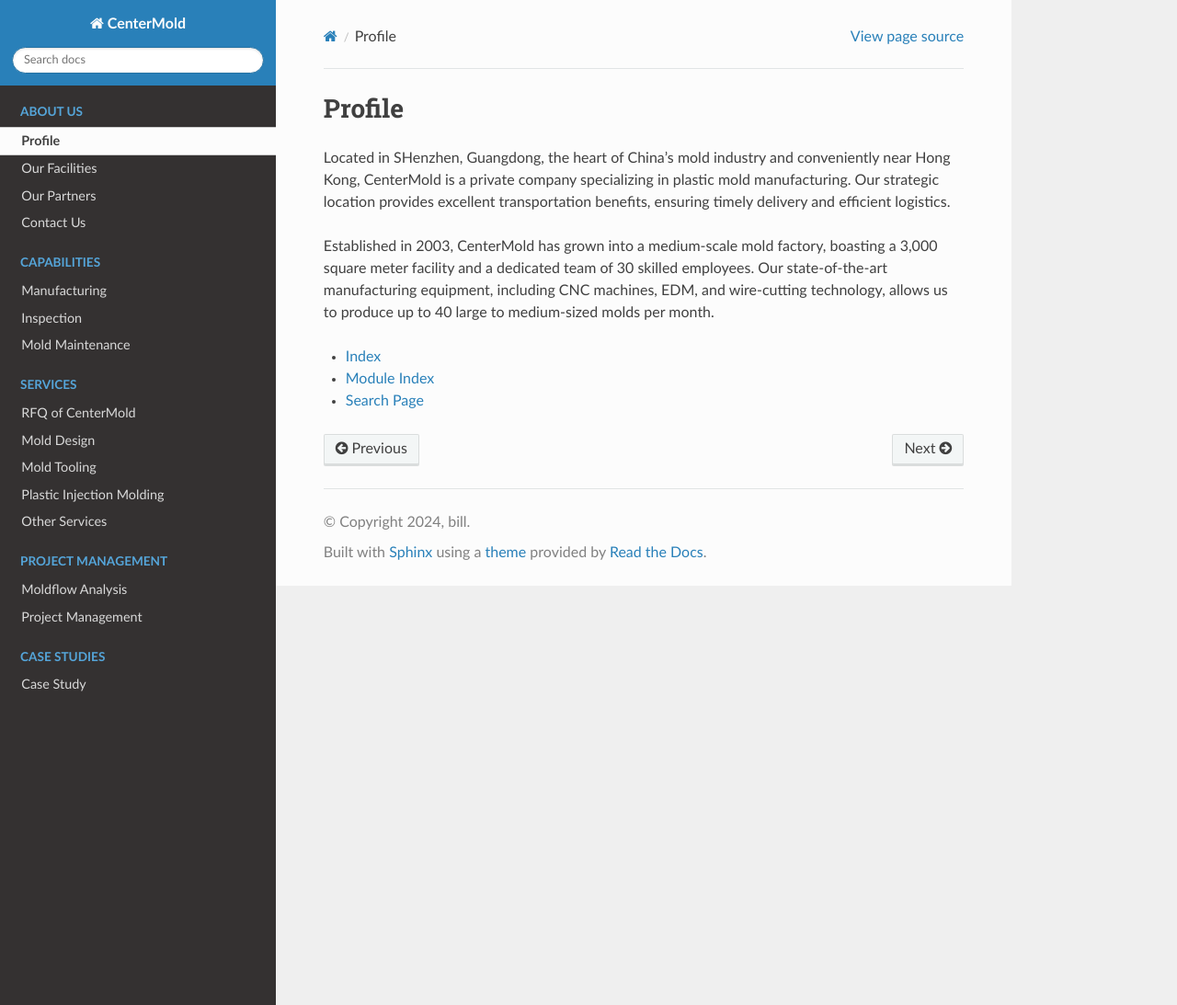
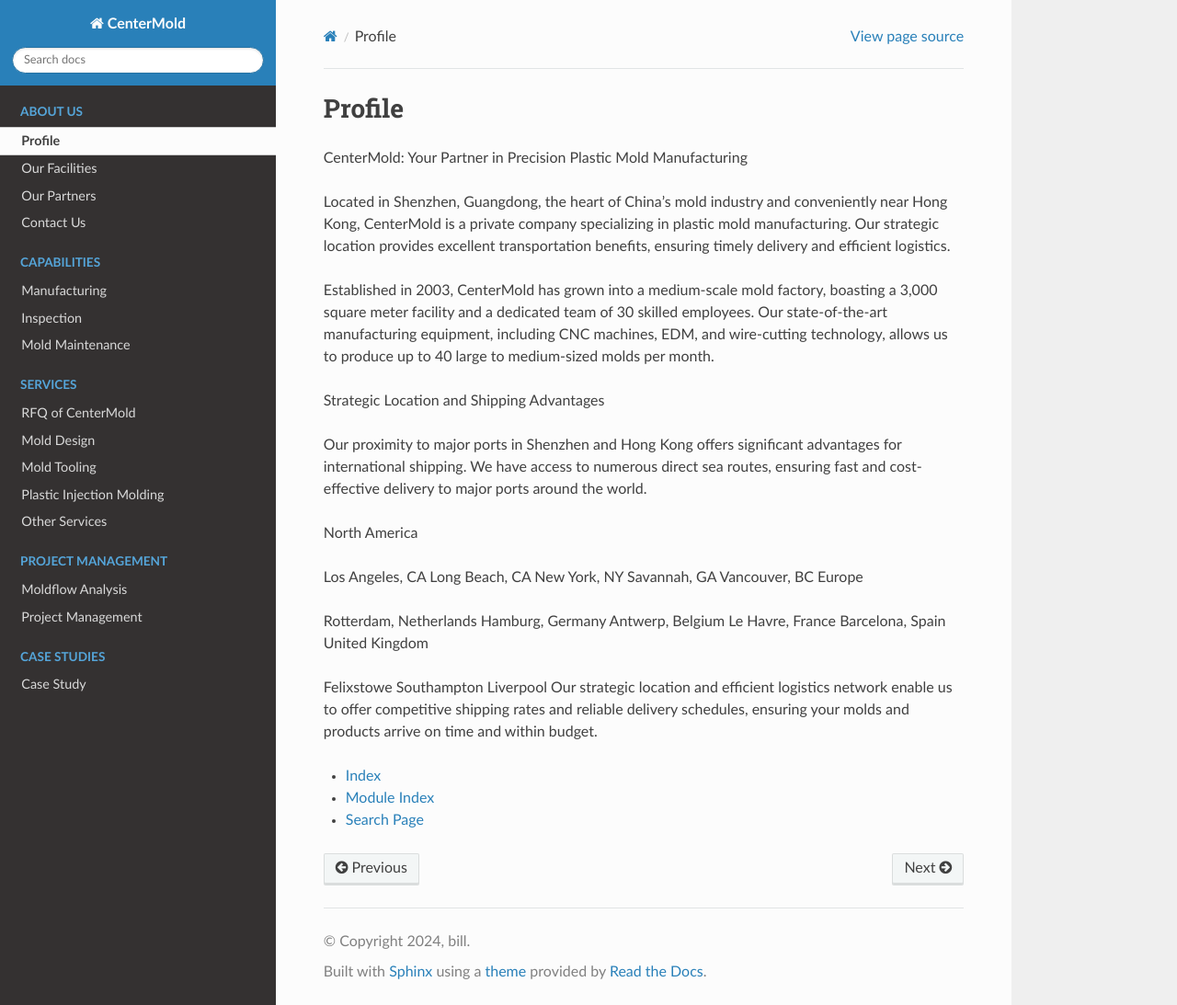
Before and after one commit to paultang/centermold, a Sphinx documentation site: the page built from source/Profile.rst, in a window 1280 px wide and 1093 px high. Shown: the whole window at 92% size. Built offline with Sphinx 7.4.7 and the Read the Docs theme 2.0.0, drawn with Linux system fonts in a browser that asks for light colours.

Commit message:
Update Profile.rst

```diff
--- a/source/Profile.rst
+++ b/source/Profile.rst
@@ -6,9 +6,36 @@
 Profile
 =======================
 
-Located in SHenzhen, Guangdong, the heart of China’s mold industry and conveniently near Hong Kong, CenterMold is a private company specializing in plastic mold manufacturing. Our strategic location provides excellent transportation benefits, ensuring timely delivery and efficient logistics.
+CenterMold: Your Partner in Precision Plastic Mold Manufacturing
+
+Located in Shenzhen, Guangdong, the heart of China’s mold industry and conveniently near Hong Kong, CenterMold is a private company specializing in plastic mold manufacturing. Our strategic location provides excellent transportation benefits, ensuring timely delivery and efficient logistics.
 
 Established in 2003, CenterMold has grown into a medium-scale mold factory, boasting a 3,000 square meter facility and a dedicated team of 30 skilled employees. Our state-of-the-art manufacturing equipment, including CNC machines, EDM, and wire-cutting technology, allows us to produce up to 40 large to medium-sized molds per month.
+
+Strategic Location and Shipping Advantages
+
+Our proximity to major ports in Shenzhen and Hong Kong offers significant advantages for international shipping. We have access to numerous direct sea routes, ensuring fast and cost-effective delivery to major ports around the world.
+
+North America
+
+Los Angeles, CA
+Long Beach, CA
+New York, NY
+Savannah, GA
+Vancouver, BC
+Europe
+
+Rotterdam, Netherlands
+Hamburg, Germany
+Antwerp, Belgium
+Le Havre, France
+Barcelona, Spain
+United Kingdom
+
+Felixstowe
+Southampton
+Liverpool
+Our strategic location and efficient logistics network enable us to offer competitive shipping rates and reliable delivery schedules, ensuring your molds and products arrive on time and within budget.
 
 * :ref:`genindex`
 * :ref:`modindex`
```
